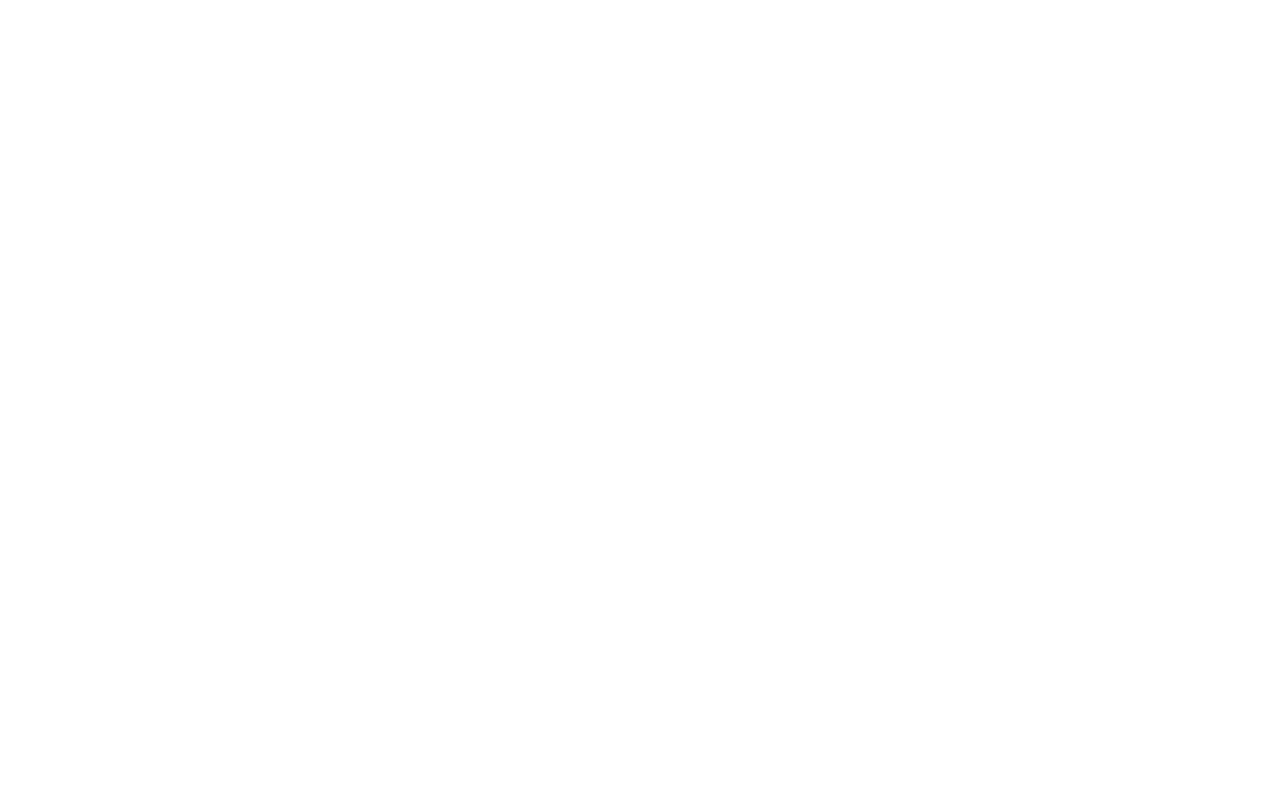
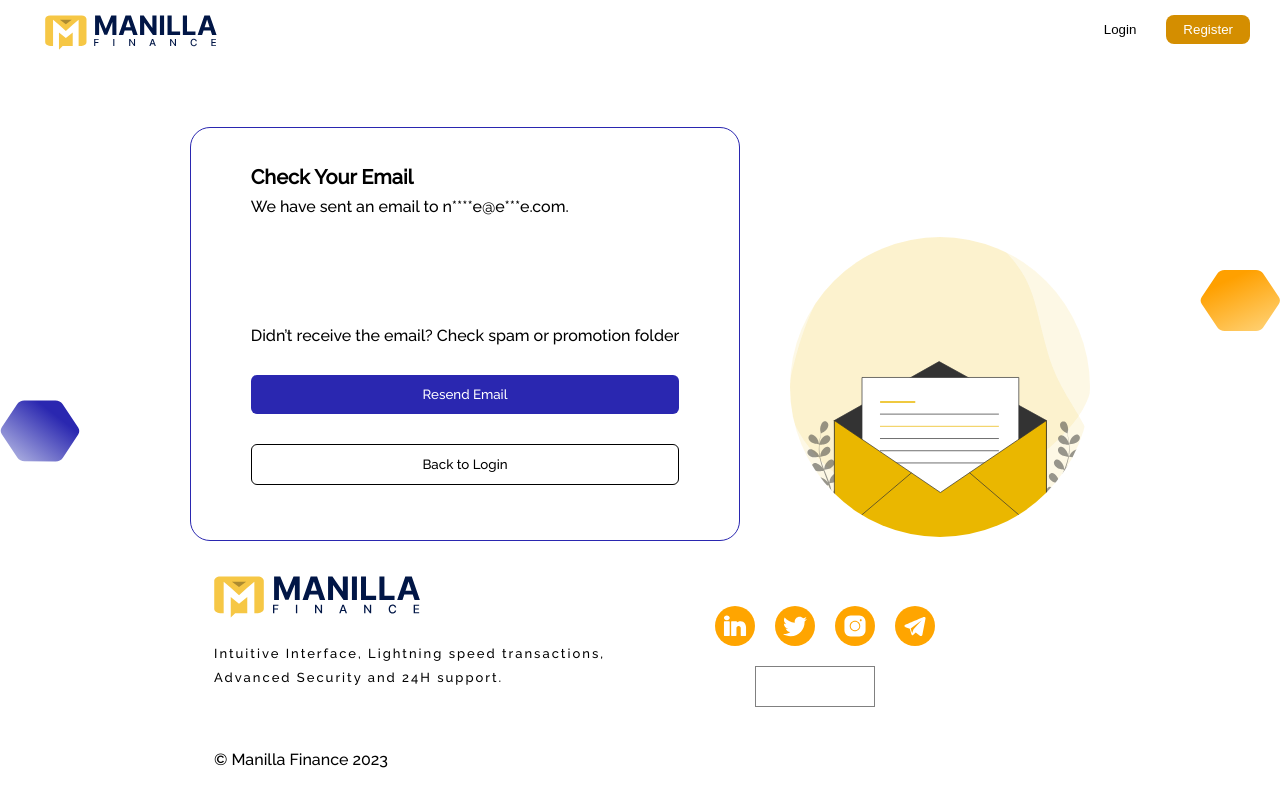
Before and after one commit to Dalu46/airdrop-campaign, a React (Create React App) app: page /successmail in a window 1280 px wide. Before the commit this address had no page. Built offline with nearby package versions, Linux system fonts and the light colour scheme.

Commit message:
Created a success mail component

```diff
--- a/src/App.js
+++ b/src/App.js
@@ -8,6 +8,7 @@
 import MailPage from "./views/mail page/MailPage";
 import ResetForgottenPassword from "./views/reset forgoten password/ResetForgotenPassword";
 import ResetPassword from "./views/reset password/ResetPassword";
+import SuccessMail from "./views/success mail/SuccessMail";
 
 function App() {
 
@@ -21,6 +22,7 @@
         <Route path="/resetpassword" element={<ResetPassword />} />
         <Route path="/resetforgottenpassword" element={<ResetForgottenPassword />} />
         <Route path="/dashboard" element={<DashBoard />} />
+        <Route path="/successmail" element={<SuccessMail />} />
     </Routes>
   );
 }
--- a/src/components/menu/Menu.js
+++ b/src/components/menu/Menu.js
@@ -26,7 +26,8 @@
           <Link to='/resetpassword'><p>reset password successfull</p></Link>
           <Link to='/resetforgottenpassword'><p>reset password</p></Link>
           <Link to='/forgotpassword'><p>forgot password</p></Link>
-          <Link to='/dashboard'>dashboard</Link>
+          <Link to='/dashboard'><p>dashboard</p></Link>
+          <Link to='/successmail'><p>Success mail</p></Link>
         </div>
       ) : (
         <div className="menu">
--- a/src/views/login/login body/login-body.css
+++ b/src/views/login/login body/login-body.css
@@ -800,6 +800,15 @@
     .reset-forgotten-password {
         display: none;
     }
+
+    /* ===================== for success mail ================ */
+    .success-mail-mobile {
+        width: 100%;
+    }
+
+    .resend-success-mail {
+        margin: 60px 0;
+    }
 }
 
 /* ============================= reset forgotten password (mobile)  */
--- /dev/null
+++ b/src/views/success mail/SuccessMail.js
@@ -0,0 +1,19 @@
+import React, { useState } from "react";
+import LoginNavBar from "../../components/login navbar/LoginNavBar";
+import Menu from "../../components/menu/Menu";
+import Footer from "../home/footer/Footer";
+import SuccessMailBody from "./SuccessMailBody";
+
+const SuccessMail = () => {
+    const [show, setShow] = useState(false);
+    return (
+        <div className="success-mail">
+            <LoginNavBar show={show} setShow={setShow} />
+            <Menu isVisible={show} isMobile={true} />
+            <SuccessMailBody />
+            <Footer darkText={true} darkLogo={true} isMobile={true} />
+        </div>
+    )
+}
+
+export default SuccessMail;
--- /dev/null
+++ b/src/views/success mail/SuccessMailBody.js
@@ -0,0 +1,78 @@
+import React, { useEffect, useRef } from "react";
+import fill1 from "../../assets/images/Fill 1 (1).svg";
+import fill2 from "../../assets/images/Fill 2.svg";
+import email from "../../assets/images/forgot password illustration (1).svg";
+import blueArrow from "../../assets/icons/blue-arrow.svg"
+
+import "../login/login body/login-body.css";
+
+const SuccessMailBody = () => {
+
+  const inputRef = useRef(null);
+
+  const otpMinutes = "00";
+  const otpSeconds = "34";
+
+  // useEffect(() => {
+  //   // focus the first input element on page load
+  //   inputRef.current.focus();
+  // }, [])
+
+  return (
+    <div className="login-div">
+      <div className="login-wrapper">
+        <div className="login-form reset-forgotten-password success-mail-div">
+          <p className="mail-text">Check Your Email</p>
+          <p className="check-mail-text">
+            We have sent an email to
+            n****e@e***e.com.
+          </p>
+
+          <div className="buttons-div">
+            <p>Didn’t receive the email? Check spam or promotion folder</p>
+            <button className="continue">Resend Email</button>
+            <button className="continue back-to-login">Back to Login</button>
+          </div>
+        </div>
+
+
+        {/* =================== mobile view ==================== */}
+
+        <div className="reset-forgotten-password-mobile success-mail-mobile">
+          <p className="mail-text">Check your mail</p>
+          <p className="sent-otp-text">
+          We have sent an email to
+            n****e@e***e.com.
+          </p>
+
+          {/* <div className="fill-otp-wrapper">
+            <input ref={inputRef} type="number" required="required" max="1" />
+            <input type="number" required="required" />
+            <input type="number" required="required" />
+            <input type="number" required="required" />
+          </div> */}
+
+          <p className="resend-otp-text-wrapper resend-success-mail">
+            Didn’t get Mail? <span className="resend-text">Resend</span>
+          </p>
+
+          <span className="login-success-span">
+            <p>Back to Login</p>
+            <img src={blueArrow} alt="login" />
+          </span>
+        </div>
+
+        {/* =================== finished ======================= */}
+
+        <div className="login-img reset-forgotten-password-img">
+          <img src={email} alt="login" />
+        </div>
+
+        <img className="fill fill-one" src={fill1} alt="fill" />
+        <img className="fill fill-two" src={fill2} alt="fill" />
+      </div>
+    </div>
+  );
+};
+
+export default SuccessMailBody;
```
